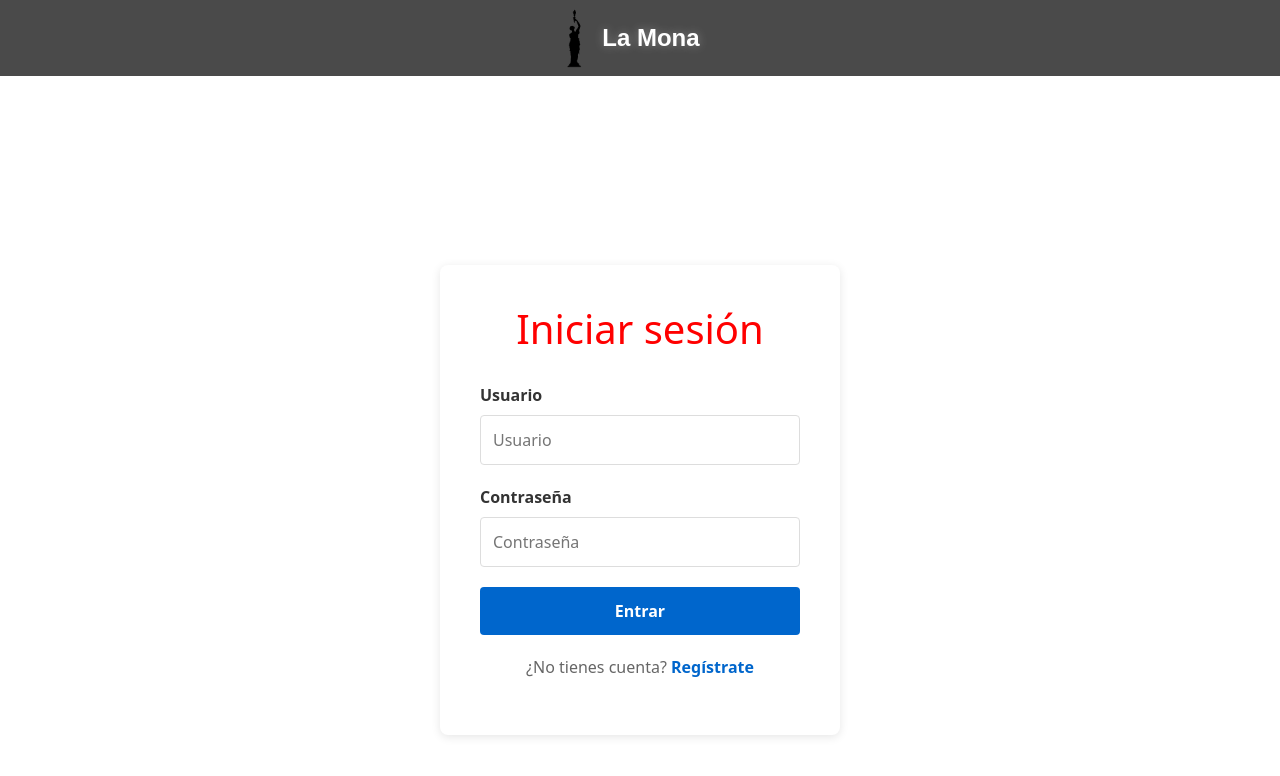
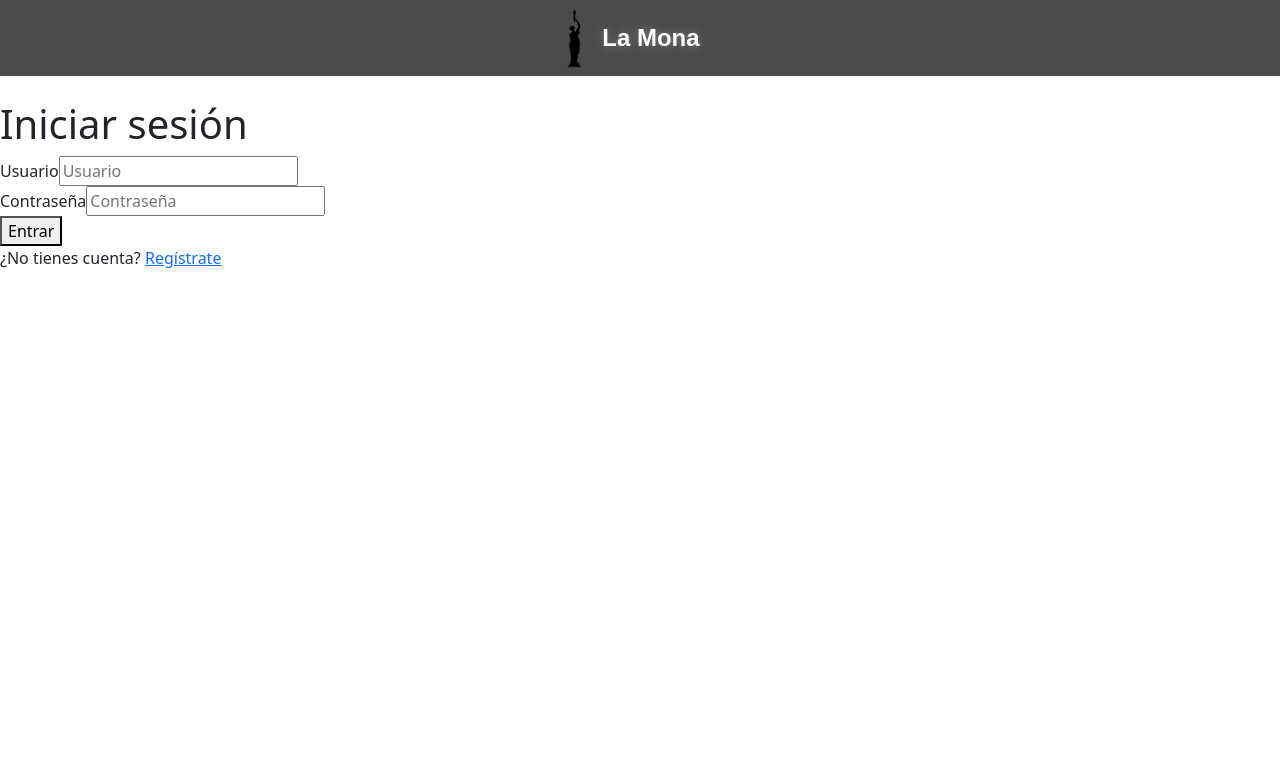
Before and after one commit to joelriquelme/CC5003-Fullstack, a React (Vite) app in the folder frontend/MonaProject/: page /login in a window 1280 px wide. Shown: the top 776 px of the page. Built offline with nearby package versions, Linux system fonts and the light colour scheme; no server answers.

Commit message:
fix: styles y bugs del login

```diff
--- a/frontend/MonaProject/src/components/pages/Login/Login.tsx
+++ b/frontend/MonaProject/src/components/pages/Login/Login.tsx
@@ -19,11 +19,8 @@ export default function Login() {
 
     try {
       const data = await httpService.loginUser(username, password);
-
-      // Guardar en el store (esto también guarda en localStorage)
       login(data.user, data.token);
 
-      // Redirigir después de un pequeño delay para asegurar que el store se actualice
       setTimeout(() => {
         navigate("/calendario");
       }, 100);
@@ -36,42 +33,13 @@ export default function Login() {
   };
 
   return (
-    <div style={{
-      display: 'flex',
-      flexDirection: 'column',
-      alignItems: 'center',
-      justifyContent: 'center',
-      minHeight: '100vh',
-      padding: '20px'
-    }}>
-      <div style={{
-        background: 'white',
-        padding: '40px',
-        borderRadius: '8px',
-        boxShadow: '0 2px 10px rgba(0,0,0,0.1)',
-        width: '100%',
-        maxWidth: '400px'
-      }}>
-        <h1 style={{
-          textAlign: 'center',
-          color: '#ff0000',
-          marginBottom: '30px'
-        }}>Iniciar sesión</h1>
+    <div>
+      <div>
+        <h1>Iniciar sesión</h1>
 
-        <form onSubmit={handleSubmit} style={{
-          display: 'flex',
-          flexDirection: 'column',
-          gap: '20px'
-        }}>
+        <form onSubmit={handleSubmit}>
           <div>
-            <label htmlFor="username" style={{
-              display: 'block',
-              marginBottom: '8px',
-              fontWeight: 'bold',
-              color: '#333'
-            }}>
-              Usuario
-            </label>
+            <label htmlFor="username">Usuario</label>
             <input
               id="username"
               type="text"
@@ -79,27 +47,12 @@ export default function Login() {
               value={username}
               onChange={(e) => setUsername(e.target.value)}
               disabled={loading}
-              style={{
-                width: '100%',
-                padding: '12px',
-                border: '1px solid #ddd',
-                borderRadius: '4px',
-                fontSize: '16px',
-                boxSizing: 'border-box'
-              }}
               required
             />
           </div>
 
           <div>
-            <label htmlFor="password" style={{
-              display: 'block',
-              marginBottom: '8px',
-              fontWeight: 'bold',
-              color: '#333'
-            }}>
-              Contraseña
-            </label>
+            <label htmlFor="password">Contraseña</label>
             <input
               id="password"
               type="password"
@@ -107,60 +60,20 @@ export default function Login() {
               value={password}
               onChange={(e) => setPassword(e.target.value)}
               disabled={loading}
-              style={{
-                width: '100%',
-                padding: '12px',
-                border: '1px solid #ddd',
-                borderRadius: '4px',
-                fontSize: '16px',
-                boxSizing: 'border-box'
-              }}
               required
             />
           </div>
 
-          <button
-            type="submit"
-            disabled={loading}
-            style={{
-              background: loading ? '#999' : '#0066cc',
-              color: 'white',
-              padding: '12px',
-              border: 'none',
-              borderRadius: '4px',
-              fontSize: '16px',
-              fontWeight: 'bold',
-              cursor: loading ? 'not-allowed' : 'pointer',
-              transition: 'background 0.3s'
-            }}
-          >
-            {loading ? 'Cargando...' : 'Entrar'}
+          <button type="submit" disabled={loading}>
+            {loading ? "Cargando..." : "Entrar"}
           </button>
         </form>
 
-        {error && (
-          <p style={{
-            color: 'red',
-            textAlign: 'center',
-            marginTop: '20px'
-          }}>
-            {error}
-          </p>
-        )}
+        {error && <p>{error}</p>}
 
-        <p style={{
-          textAlign: 'center',
-          marginTop: '20px',
-          color: '#666'
-        }}>
+        <p>
           ¿No tienes cuenta?{" "}
-          <a href="/register" style={{
-            color: '#0066cc',
-            textDecoration: 'none',
-            fontWeight: 'bold'
-          }}>
-            Regístrate
-          </a>
+          <a href="/register">Regístrate</a>
         </p>
       </div>
     </div>
```
